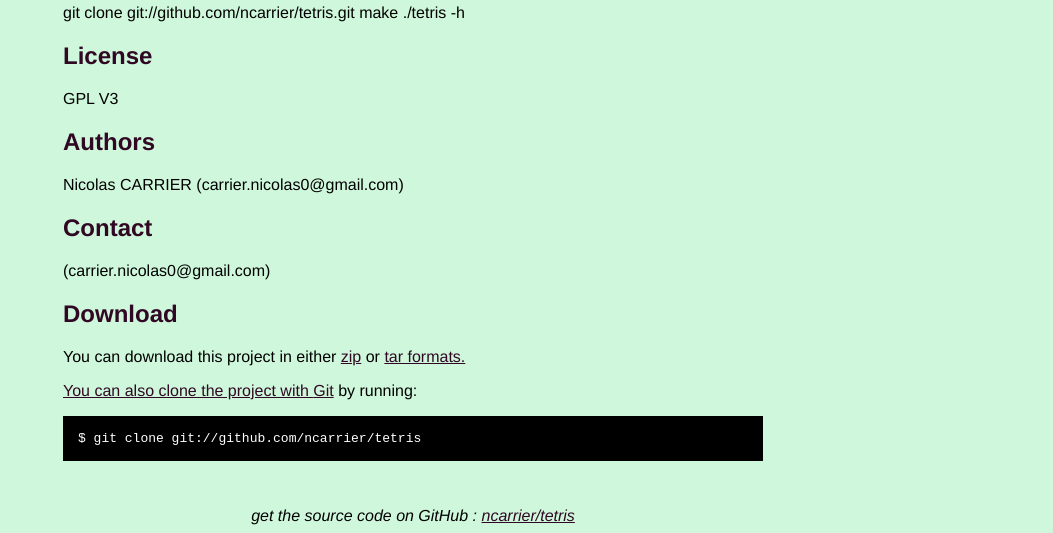
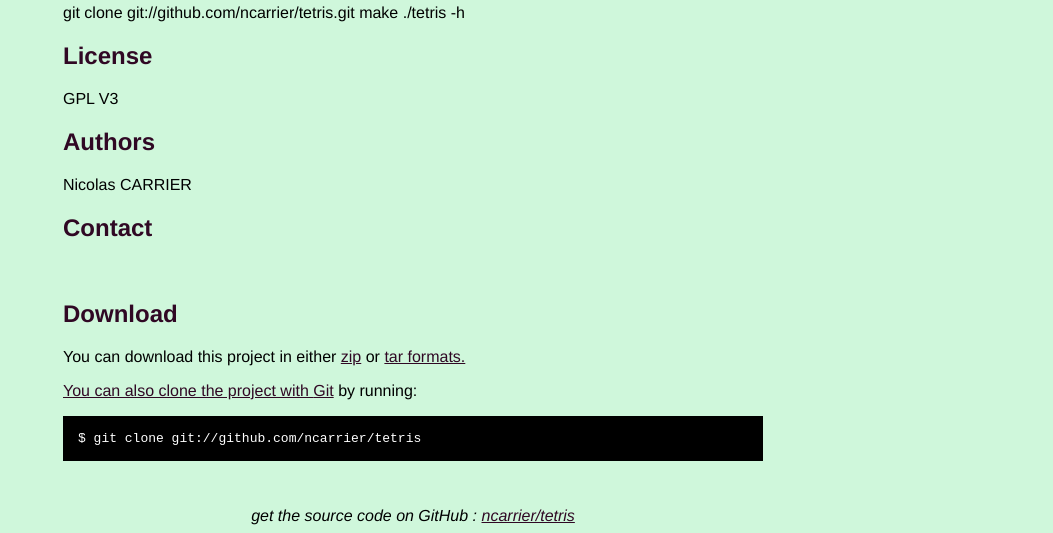
Before and after one commit to ncarrier/tetris, a plain HTML site: page index.html in a window 1280 px wide. Shown: the part 322-855 px from the top of the page, without its empty margins (227-1280 px from the left). Drawn offline with Linux system fonts and the light colour scheme.

Commit message:
Removed this f***ing email address...

```diff
--- a/index.html
+++ b/index.html
@@ -70,13 +70,13 @@ make
 
 
       <h2>Authors</h2>
-      <p>Nicolas CARRIER (carrier.nicolas0@gmail.com)
+      <p>Nicolas CARRIER
 <br/>      </p>
 
 
 
       <h2>Contact</h2>
-      <p> (carrier.nicolas0@gmail.com)
+      <p>
 <br/>      </p>
 
 
```
